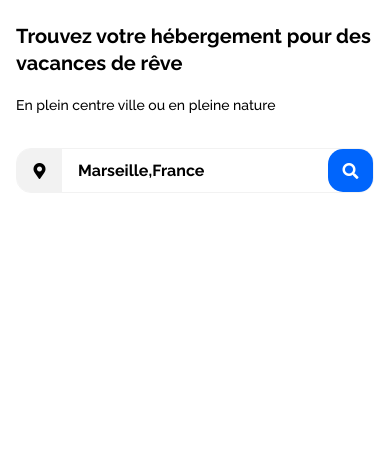
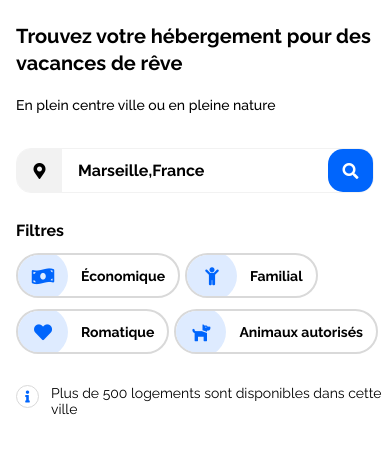
Before and after one commit to Daphaz/DamienBonnet_2_19092021, a plain HTML site: page index.html in a window 390 px wide. Shown: the part 121-574 px from the top of the page. Drawn offline with Linux system fonts and the light colour scheme.

Commit message:
[:sparkles: FEAT]  Filter component

```diff
--- a/index.html
+++ b/index.html
@@ -63,5 +63,42 @@
 			</form>
 		</section>
 		<!-- end Banner -->
+		<!-- Filter -->
+		<div class="filter container">
+			<div class="filter__row">
+				<p class="filter__label">Filtres</p>
+				<ul class="filter__list">
+					<li class="filter__item">
+						<button class="filter__btn">
+							<i class="fas fa-money-bill-wave"></i>
+							<span>Économique</span>
+						</button>
+					</li>
+					<li class="filter__item">
+						<button class="filter__btn">
+							<i class="fas fa-child"></i>
+							<span>Familial</span>
+						</button>
+					</li>
+					<li class="filter__item">
+						<button class="filter__btn">
+							<i class="fas fa-heart"></i>
+							<span>Romatique</span>
+						</button>
+					</li>
+					<li class="filter__item">
+						<button class="filter__btn">
+							<i class="fas fa-dog"></i>
+							<span>Animaux autorisés</span>
+						</button>
+					</li>
+				</ul>
+			</div>
+			<p class="filter__caption">
+				<span><i class="fas fa-info"></i></span> Plus de 500 logements sont
+				disponibles dans cette ville
+			</p>
+		</div>
+		<!-- end Filter -->
 	</body>
 </html>
--- a/styles.css
+++ b/styles.css
@@ -178,6 +178,115 @@ body {
 }
 
 /*
+* Filter.
+*/
+.filter {
+	height: 14.5rem;
+	padding-left: 5.1rem;
+	padding-top: 3rem;
+	transition: all 0.3s ease;
+}
+.filter__row {
+	display: flex;
+	margin-bottom: 3.7rem;
+}
+.filter__label {
+	font-size: 1.8rem;
+	font-weight: bold;
+	margin-right: 2.8rem;
+	padding-left: 1.2rem;
+}
+.filter__list {
+	display: flex;
+	flex-wrap: wrap;
+	list-style-type: none;
+	width: 100%;
+	margin-top: -1.5rem;
+}
+.filter__item {
+	position: relative;
+	height: 5rem;
+	border: 2px solid #d9d9d9;
+	border-radius: 999px;
+	overflow: hidden;
+	transition: border-color 0.3s ease;
+	font-size: 1.8rem;
+	margin-right: 19px;
+	margin-bottom: 19px;
+}
+.filter__item::before {
+	content: "";
+	position: absolute;
+	top: 0;
+	left: 0;
+	background-color: var(--clr-light-blue);
+	width: 5rem;
+	height: 5rem;
+	border-radius: 999px;
+	transition: width 0.3s ease;
+	z-index: -1;
+}
+.filter__item:hover.filter__item::before {
+	width: 100%;
+}
+.filter__item:hover.filter__item {
+	border-color: var(--clr-blue);
+}
+
+.filter__btn {
+	display: flex;
+	align-items: center;
+	cursor: pointer;
+	width: 100%;
+	height: 100%;
+}
+.filter__btn i {
+	display: flex;
+	justify-content: center;
+	align-items: center;
+	height: 5rem;
+	width: 5rem;
+	font-size: 1.8rem;
+	color: var(--clr-blue);
+}
+.filter__btn i::after {
+	position: absolute;
+	content: "";
+	width: 5rem;
+	height: 5rem;
+	border-radius: 50%;
+	background-color: var(--clr-light-blue);
+}
+.filter__btn i::before {
+	z-index: 2;
+}
+.filter__btn span {
+	padding: 8px 13px;
+	margin-right: 11px;
+	font-weight: bold;
+}
+.filter__caption {
+	display: flex;
+	align-items: center;
+	margin-left: 8px;
+}
+.filter__caption i {
+	font-size: 1.2rem;
+	color: var(--clr-blue);
+}
+.filter__caption span {
+	display: flex;
+	align-items: center;
+	justify-content: center;
+	flex-shrink: 0;
+	width: 23px;
+	height: 23px;
+	border-radius: 50%;
+	border: 1px solid #d9d9d9;
+	margin-right: 12px;
+}
+
+/*
 * Breakpoints.
 */
 /* Large */
@@ -198,6 +307,12 @@ body {
 	.banner {
 		padding: 0 5.4rem;
 		margin-top: 3rem;
+	}
+	.filter {
+		height: auto;
+	}
+	.filter__row {
+		margin-bottom: 2.4rem;
 	}
 }
 /* Medium */
@@ -260,6 +375,46 @@ body {
 	.search__input {
 		padding: 2rem 1.6rem;
 	}
+
+	.filter {
+		height: 31.8rem;
+		padding-left: 1.6rem;
+		padding-top: inherit;
+	}
+	.filter__row {
+		flex-direction: column;
+		margin-bottom: 2rem;
+	}
+	.filter__list {
+		margin-top: inherit;
+	}
+	.filter__label {
+		padding-left: 0;
+		padding-bottom: 1.3rem;
+		font-size: 1.6rem;
+		margin-right: 0;
+		margin-top: 2.8rem;
+	}
+	.filter__item {
+		font-size: 1.4rem;
+		height: 4.5rem;
+		margin-right: 5px;
+		margin-bottom: 11px;
+	}
+	.filter__item::before {
+		height: 4.5rem;
+		width: 4.5rem;
+	}
+	.filter__btn span {
+		margin-right: 0;
+	}
+	.filter__caption {
+		margin-left: 0;
+		font-size: 1.4rem;
+	}
+	.filter__caption span {
+		align-self: flex-start;
+	}
 }
 
 /* Small */
```
